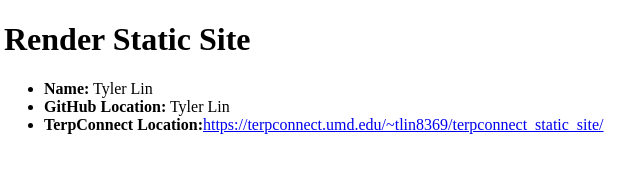
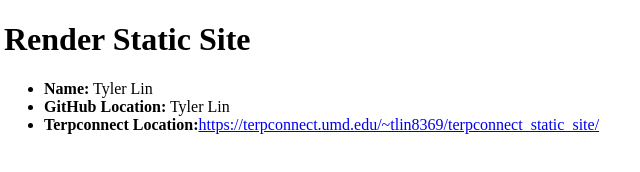
Before and after one commit to Tlin8369/github_static_site, a plain HTML site: page index.html in a window 1280 px wide. Shown: the full height of the page, 4-644 px from the left. Drawn offline with Linux system fonts and the light colour scheme.

Commit message:
Update index.html

```diff
--- a/index.html
+++ b/index.html
@@ -12,9 +12,10 @@
     <ul>
         <li><Strong>Name:</Strong> Tyler Lin</li>
         <li><Strong>GitHub Location:</Strong> Tyler Lin</li>
-        <li><Strong>TerpConnect Location:</Strong><a href="https://terpconnect.umd.edu/~tlin8369/terpconnect_static_site/">https://terpconnect.umd.edu/~tlin8369/terpconnect_static_site/</a>
+        <li><Strong>Terpconnect Location:</Strong><a href="https://terpconnect.umd.edu/~tlin8369/terpconnect_static_site/">https://terpconnect.umd.edu/~tlin8369/terpconnect_static_site/</a>
       </li>
     </ul>
 </body>
 
+
 </html>
```
